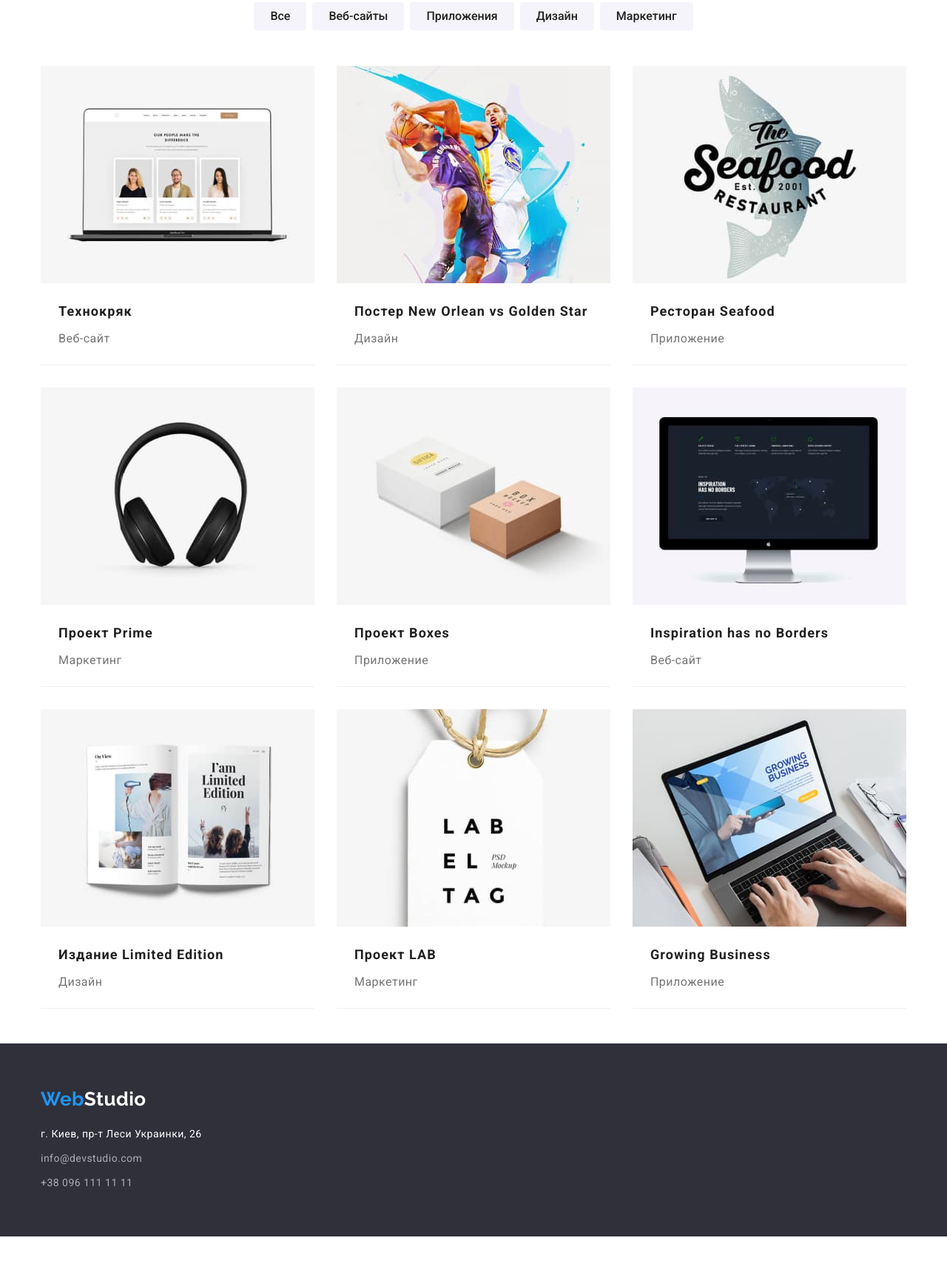
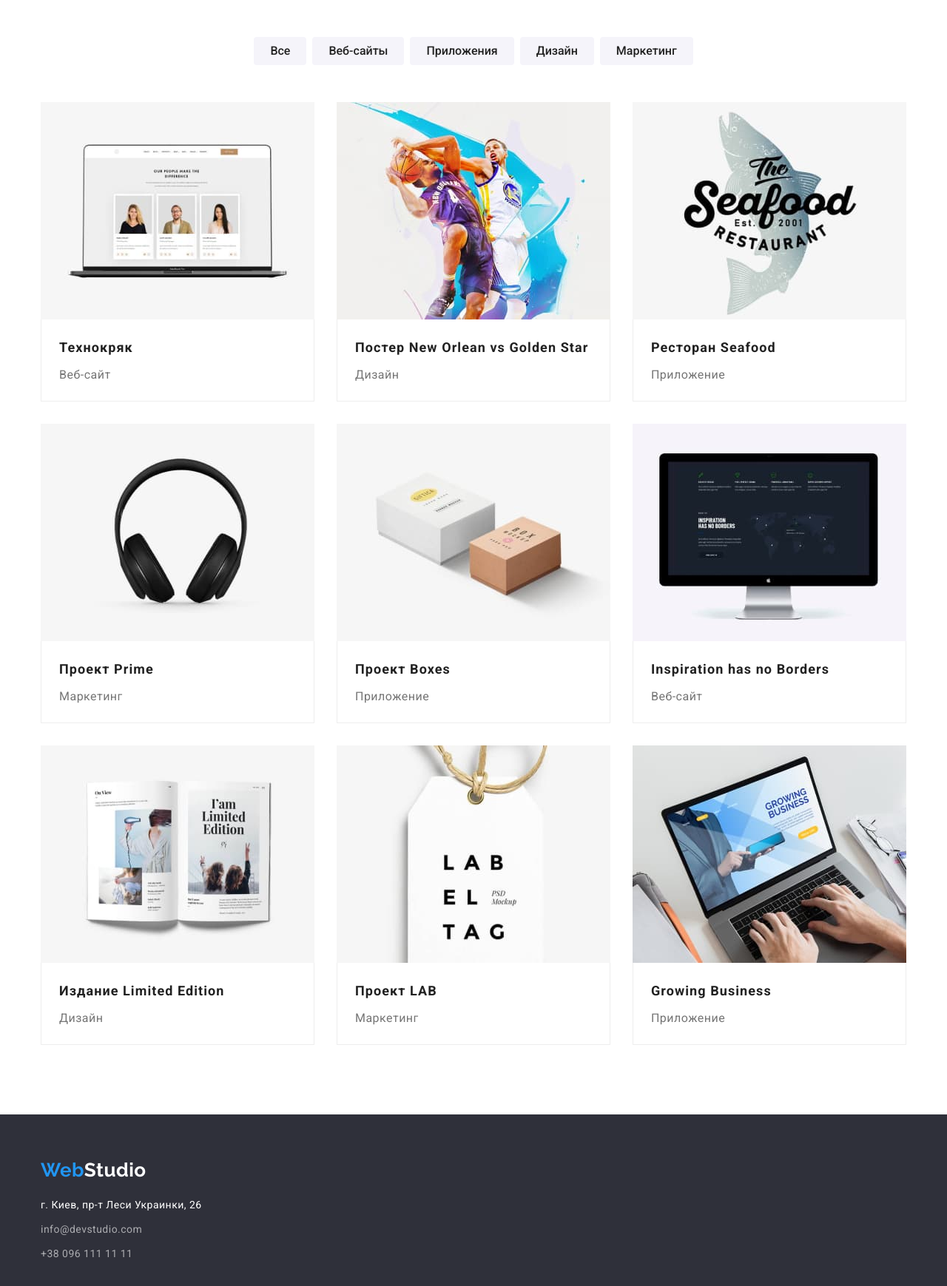
Before and after one commit to YevhenKon/goit-markup-hw-03, a plain HTML site: page portfolio.html in a window 1280 px wide. Shown: the part 125-1864 px from the top of the page at 74% size. Before the commit the page ends 1797 px from the top, so only its background shows below. Drawn offline with nearby package versions, Linux system fonts and the light colour scheme.

Commit message:
10 commit

```diff
--- a/css/styles.css
+++ b/css/styles.css
@@ -37,7 +37,6 @@ body {
     margin-left: auto;
     margin-right: auto;
     display: flex;
-    max-width: 1600px;
 }
 
 .main-nav {
@@ -243,6 +242,11 @@ margin-right: 51px;
 
 /* features */
 
+.feature-section {
+    padding-top: 94px;
+    padding-bottom: 47px;
+}
+
 .feature-list {
     display: flex;
 }
@@ -294,6 +298,7 @@ margin-right: 51px;
 .team.section {
     background-color: var(--background-button-color);
     text-align: center;
+    padding-bottom: 94px;
 }
 
 .team-list.list {
@@ -333,6 +338,7 @@ margin-right: 51px;
 }
 
 /* fotter */
+
 .logo-footer {
     margin-bottom: 20px;
 }
@@ -383,14 +389,19 @@ margin-right: 51px;
     background-color: var(--background-color);
     margin-left: auto;
     margin-right: auto;
-    max-width: 1600px;
     padding: 60px 0;
 }
 
 /* portfolio list */
 
+.portfolio-section {
+    padding: 94px 0;
+}
+
 .portfolio-category {
     padding: 20px 24px;
+    border: 1px solid #EEEEEE;
+    border-top: none;
 }
 
 .portfolio-category .title {
@@ -401,14 +412,10 @@ margin-right: 51px;
     display: none;
 }
 
-.portfolio-list .item {
-    border-bottom: 1px solid #EEEEEE;
-}
 .portfolio-button-list {
     display: flex;
     justify-content: center;
-    padding-bottom: 16px;
-    margin-bottom: 32px;
+    margin-bottom: 50px;
 }
 
 .portfolio-button-list .item:not(:last-child) {
--- a/portfolio.html
+++ b/portfolio.html
@@ -32,7 +32,7 @@
     </header>
 
     <main>
-        <section class="section">
+        <section class="portfolio-section">
             <div class="container">
                 <h1 class="hide">Портфолио</h1>
                 <ul class="list portfolio-button-list">
@@ -90,7 +90,6 @@
                     <li class="item">
                         <img class="image" src="images/img11.jpg" alt="журнал" width="370">
                         <div class="portfolio-category">
-                        <div >
                             <h2 class="list title">Издание Limited Edition</h2>
                             <p class="list category">Дизайн</p>
                         </div>
```
Also changed, not shown: index.html (+1 -1 lines).
